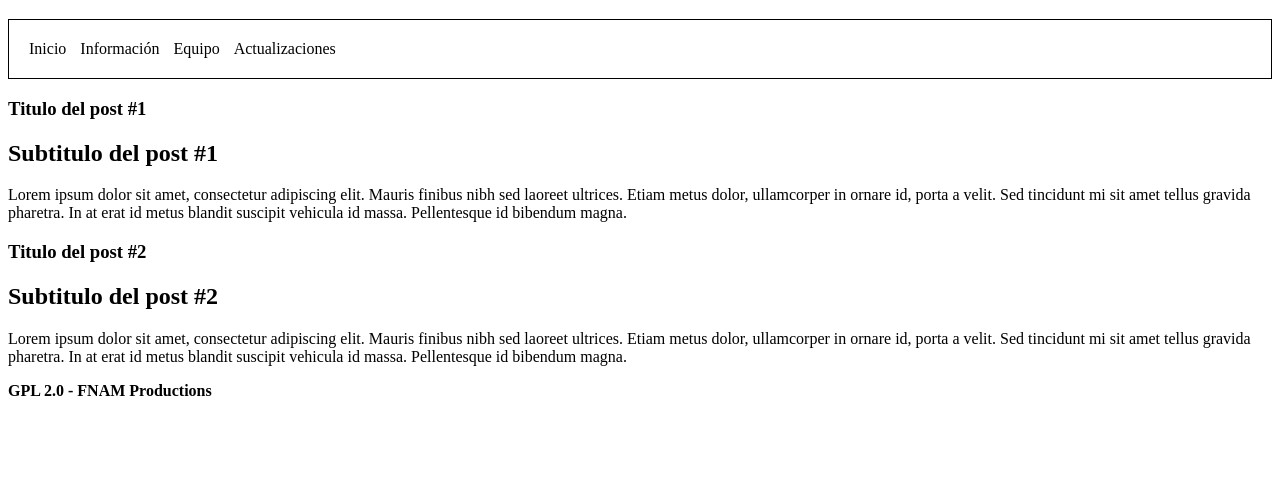
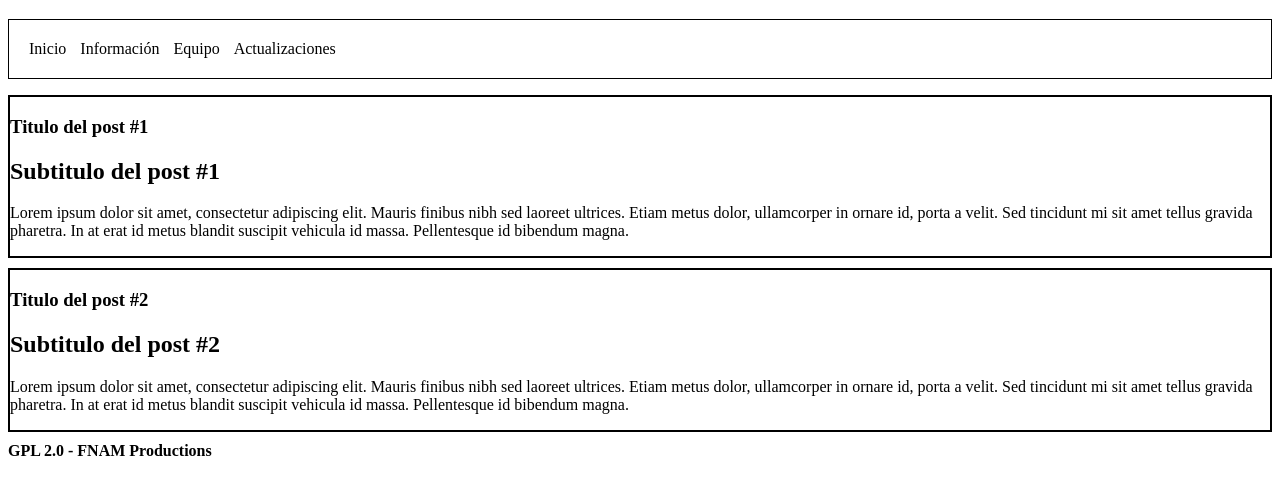
Before and after one commit to ANDR0M3D41/fnam.github.io, a plain HTML site: page index.html in a window 1280 px wide. Shown: the part 61-556 px from the top of the page. Drawn offline with Linux system fonts and the light colour scheme.

Commit message:
Add files via upload

```diff
--- a/style.css
+++ b/style.css
@@ -9,3 +9,8 @@
 	display: inline;
 	margin: 0 10px 0 0;
 }
+
+.articulo {
+	border: 2px solid black;
+	margin-bottom: 10px;
+}
```
